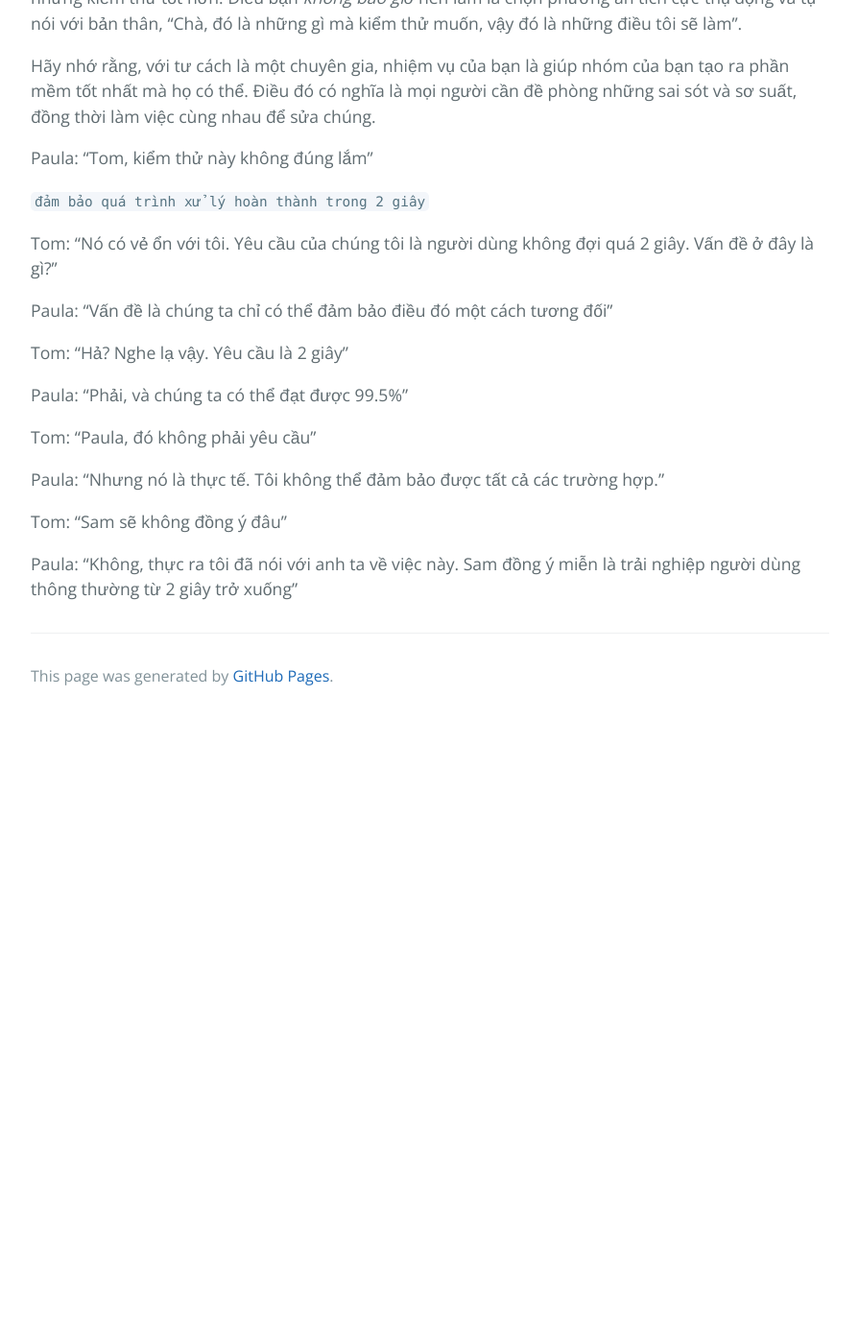
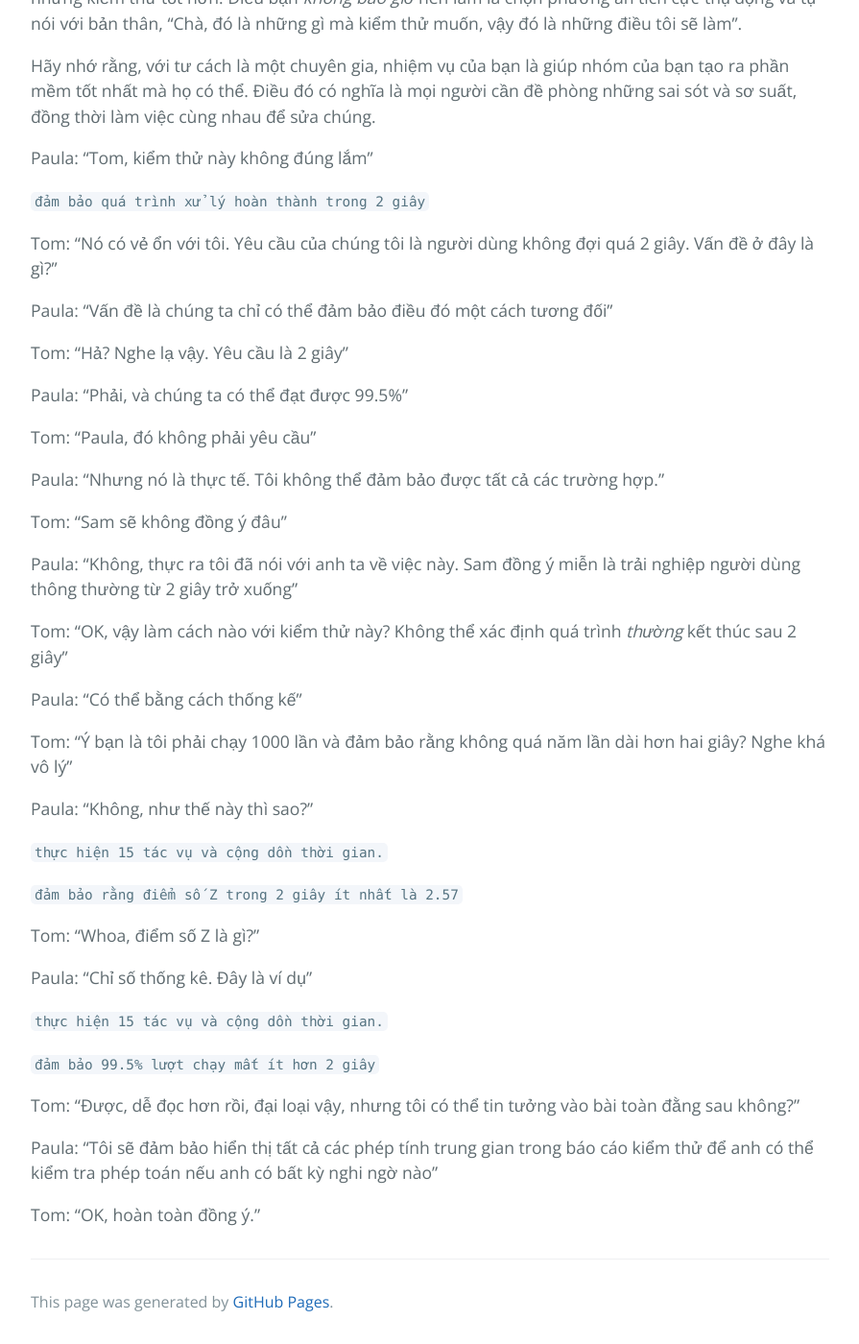
Before and after one commit to HaiBV/haibv.github.io, a Jekyll site: the page built from clean-coder/chapter-7-acceptance-testing.md, in a window 1280 px wide and 1400 px high, scrolled down 11449 px. Shown: the whole window at 96% size, without its empty margins (192-1087 px from the left). Built offline with Jekyll 4.4.1, drawn with Linux system fonts in a browser that asks for light colours; our own code applies the rules of GitHub Pages for plain Markdown files; before the commit the page ends 12197 px from its top, so only the background shows below that.

Commit message:
Book - The Clean Coder - Chapter 7 - Acceptance Testing

```diff
--- a/clean-coder/chapter-7-acceptance-testing.md
+++ b/clean-coder/chapter-7-acceptance-testing.md
@@ -341,3 +341,29 @@ Paula: "Nhưng nó là thực tế. Tôi không thể đảm bảo được tấ
 Tom: "Sam sẽ không đồng ý đâu"
 
 Paula: "Không, thực ra tôi đã nói với anh ta về việc này. Sam đồng ý miễn là trải nghiệp người dùng thông thường từ 2 giây trở xuống"
+
+Tom: "OK, vậy làm cách nào với kiểm thử này? Không thể xác định quá trình _thường_ kết thúc sau 2 giây"
+
+Paula: "Có thể bằng cách thống kế"
+
+Tom: "Ý bạn là tôi phải chạy 1000 lần và đảm bảo rằng không quá năm lần dài hơn hai giây? Nghe khá vô lý"
+
+Paula: "Không, như thế này thì sao?"
+
+`thực hiện 15 tác vụ và cộng dồn thời gian.`
+
+`đảm bảo rằng điểm số Z trong 2 giây ít nhất là 2.57`
+
+Tom: "Whoa, điểm số Z là gì?"
+
+Paula: "Chỉ số thống kê. Đây là ví dụ"
+
+`thực hiện 15 tác vụ và cộng dồn thời gian.`
+
+`đảm bảo 99.5% lượt chạy mất ít hơn 2 giây`
+
+Tom: "Được, dễ đọc hơn rồi, đại loại vậy, nhưng tôi có thể tin tưởng vào bài toàn đằng sau không?"
+
+Paula: "Tôi sẽ đảm bảo hiển thị tất cả các phép tính trung gian trong báo cáo kiểm thử để anh có thể kiểm tra phép toán nếu anh có bất kỳ nghi ngờ nào"
+
+Tom: "OK, hoàn toàn đồng ý."
```
